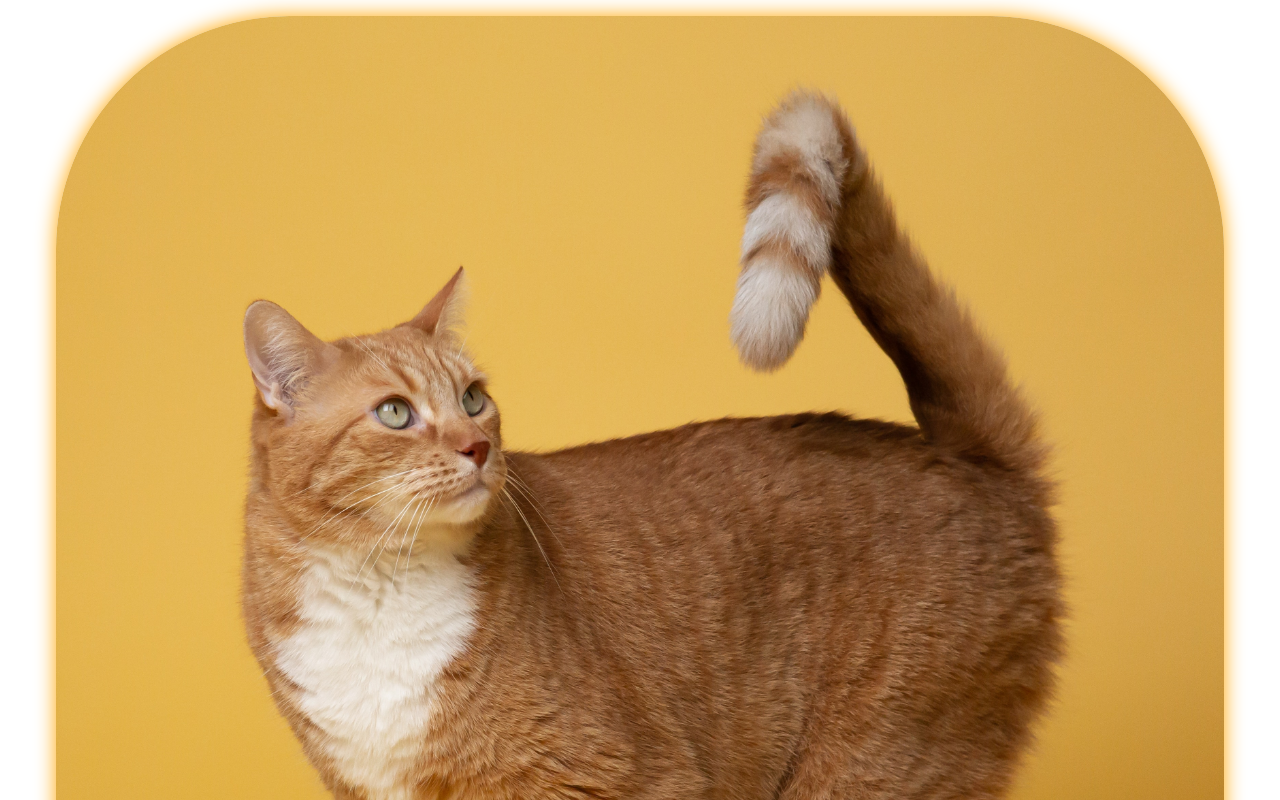
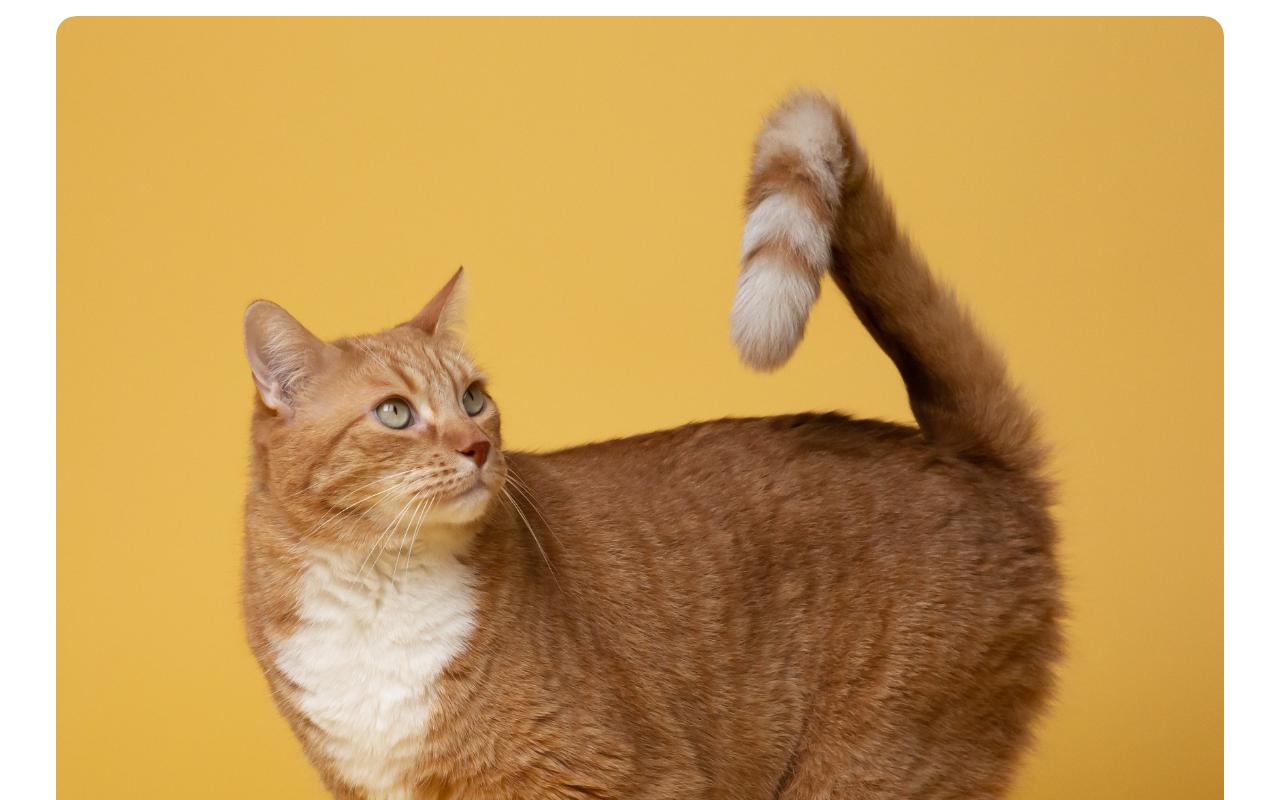
Before and after one commit to cheo13/UNITED-R, an Angular app: page / in a window 1280 px wide. Shown: the top 800 px of the page. Built offline with nearby package versions, Linux system fonts and the light colour scheme.

Commit message:
Update app.component.css

```diff
--- a/src/app/app.component.css
+++ b/src/app/app.component.css
@@ -1,23 +1,24 @@
-**contenemos la
+
 .img-container {
 
     background-color: #fff;
-  border-radius: 20%;
+  border-radius: 20px;
   display: flex;
   justify-content: center;
   align-items: center;
   overflow: hidden;
   margin: 0;
-  padding: 0;
+  padding: 0%;
   width: 100%;
-
+  height: auto;
       }
   .img-container img {
 
     width: 100%;
     height: auto;
     margin: 0;
-    border-radius: 20%;
+    padding: 0%;
+    border-radius: 20px;
     box-shadow: 0 0 20px orange;
     object-fit: cover;
     transition: transform 0.4s ease-in-out;
```
